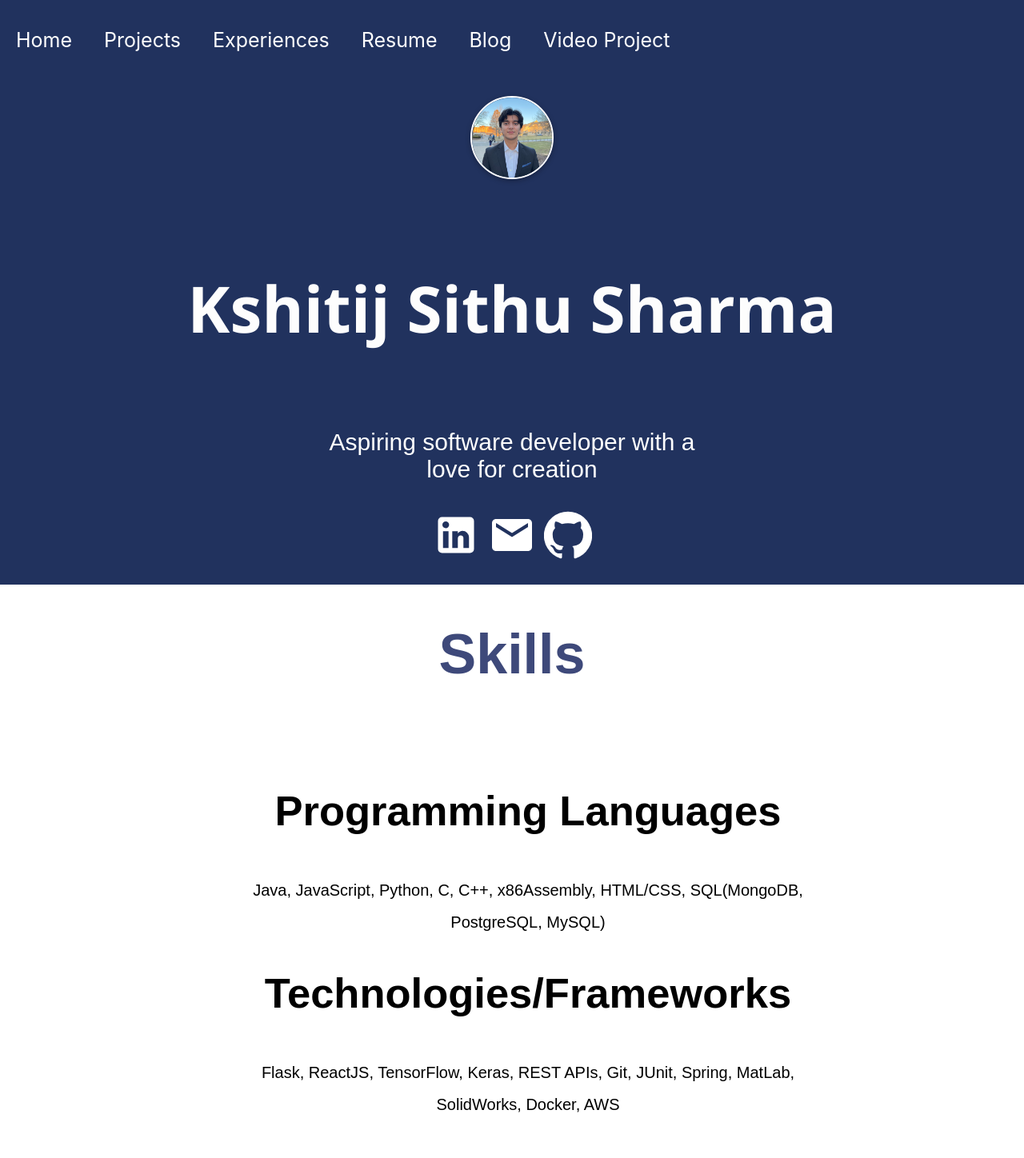
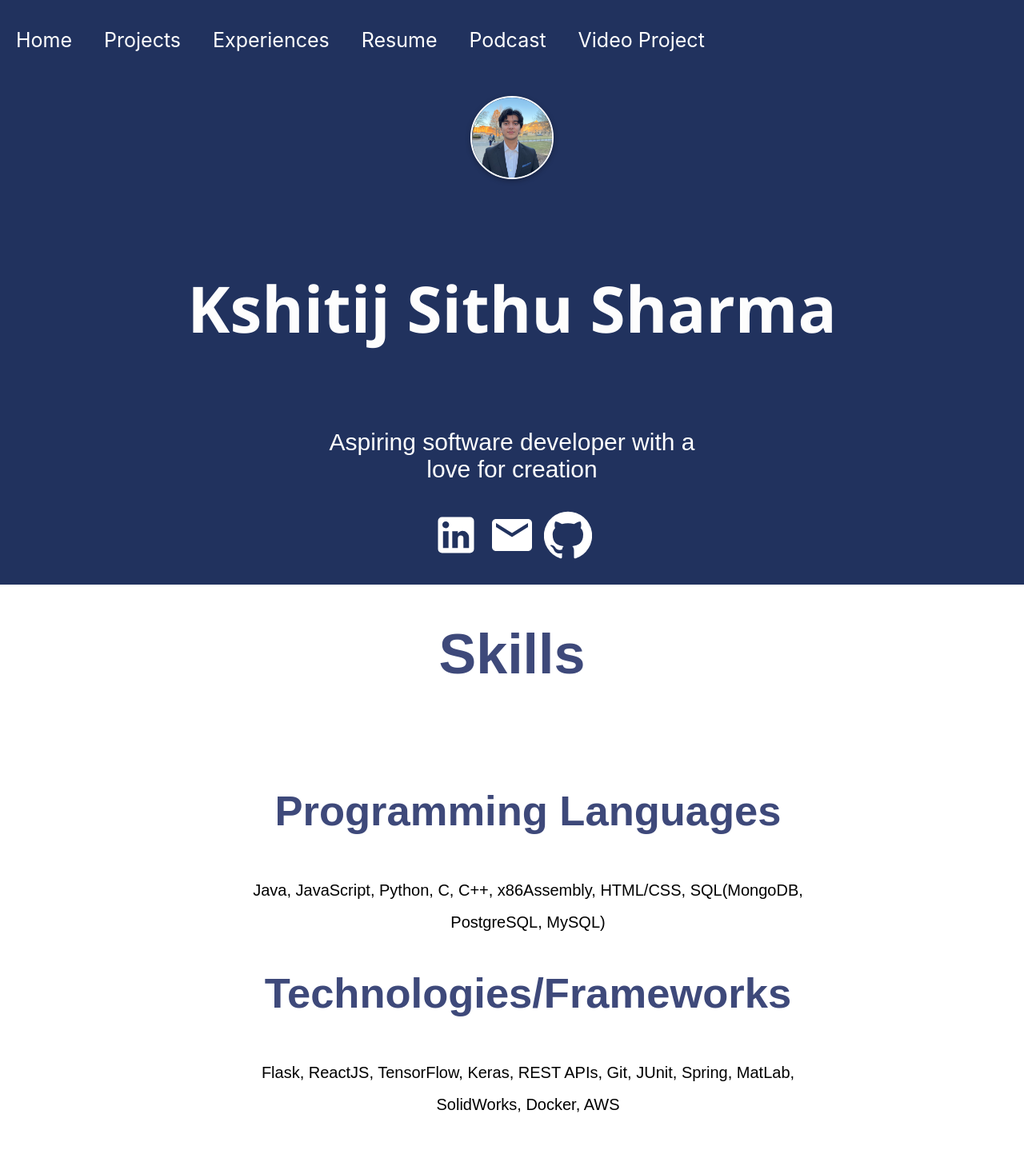
Before and after one commit to sithusharma/PersonalPortfolio, a React (Create React App) app: page / in a window 1280 px wide. Shown: the top 1448 px of the page at 80% size. Built offline with nearby package versions, Linux system fonts and the light colour scheme.

Commit message:
changed navbar

```diff
--- a/src/components/Navbar.js
+++ b/src/components/Navbar.js
@@ -1,5 +1,5 @@
 import React from 'react'
-import {Link, useLocation} from "react-router-dom";
+import { Link, useLocation } from "react-router-dom";
 import "../styles/Navbar.css";
 import ReorderIcon from '@material-ui/icons/Reorder';
 import { useEffect, useState } from "react";
@@ -12,13 +12,13 @@ function Navbar() {
         setExpandNavbar(false);
     }, [location]);
     return (
-    <div className="navbar" id ={expandNavbar ? "open" : "close"}>
+        <div className="navbar" id={expandNavbar ? "open" : "close"}>
             <div className="toggleButton">
                 <button
                     onClick={() => {
                         setExpandNavbar((prev) => !prev);
                     }}>
-                <ReorderIcon/>
+                    <ReorderIcon />
                 </button>
 
             </div>
@@ -27,7 +27,7 @@ function Navbar() {
                 <Link to="/projects">Projects</Link>
                 <Link to="/experiences">Experiences</Link>
                 <Link to="/resume">Resume</Link>
-            <Link to="/blog">Blog</Link>
+                <Link to="/blog">Podcast</Link>
                 <Link to="/video">Video Project</Link>
 
             </div>
--- a/src/styles/Home.css
+++ b/src/styles/Home.css
@@ -88,6 +88,14 @@ a {
   font-family: "Segoe UI", Tahoma, Geneva, Verdana, sans-serif;
   font-size: 80px;
   color: #fdfdfd;
+  text-align: center;
+  /* Added text alignment for centering */
+}
+
+.skills h2 {
+  color: #3e497a;
+  text-align: center;
+  /* Added text alignment for centering */
 }
 
 .about .prompt {
```
Lines whose indentation alone changed are shown as unchanged.
